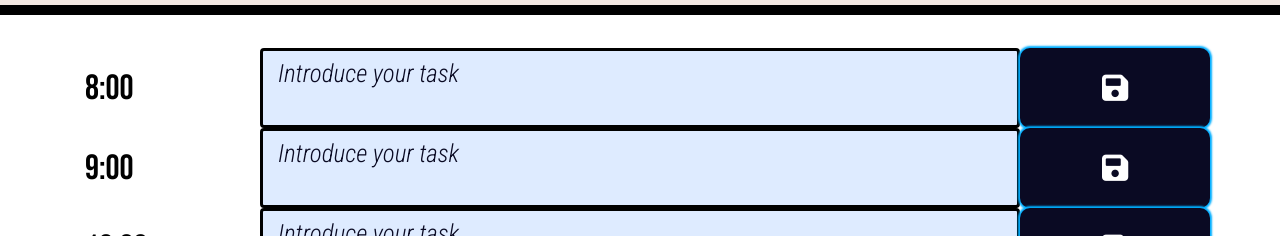
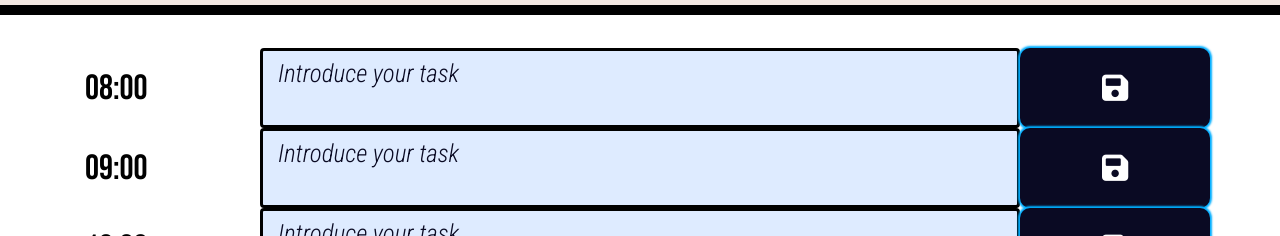
Before and after one commit to AlejandroBahSan/Day-Planner, a plain HTML site: page index.html in a window 1280 px wide. Shown: the part 323-559 px from the top of the page. Drawn offline with nearby package versions, Linux system fonts and the light colour scheme.

Commit message:
Update index.html

```diff
--- a/index.html
+++ b/index.html
@@ -56,13 +56,13 @@
 
       <!-- 8AM -->
       <div class="row border-0">
-        <div class="col-2 hour">8:00</div>
+        <div class="col-2 hour">08:00</div>
         <textarea id="8" class="col-8 rounded" placeholder="Introduce your task"></textarea>
         <button id="8b" class="col-2 saveBtn" onclick=""><i class="fa-solid fa-floppy-disk" ></i></button>
       </div>
       <!-- 9AM -->
       <div class="row border-0">
-        <div class="col-2 hour">9:00</div>
+        <div class="col-2 hour">09:00</div>
         <textarea id="9" class="col-8 rounded" placeholder="Introduce your task"></textarea>
         <button id="9b"  class="col-2 saveBtn" onclick=""><i class='fa-solid fa-floppy-disk'></i></button>
       </div>
```
